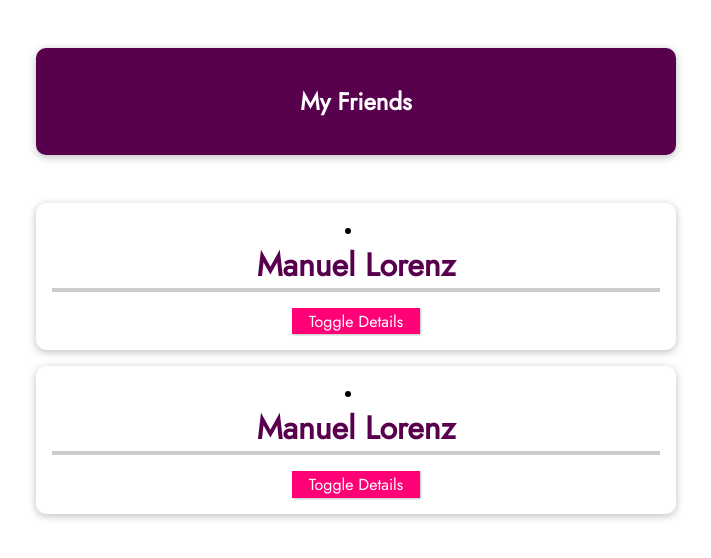
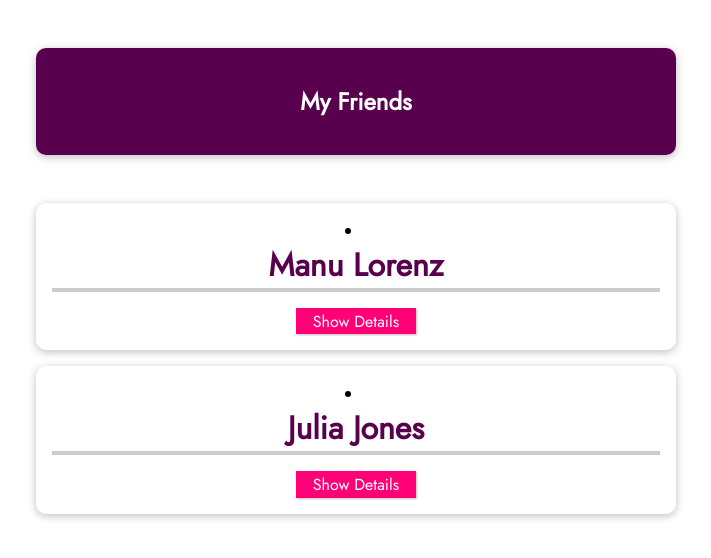
Before and after one commit to motifaithed/basic-vue-app, a Vue app: page / in a window 1280 px wide. Shown: the top 558 px of the page, without its empty margins (284-995 px from the left). Built offline with nearby package versions, Linux system fonts and the light colour scheme.

Commit message:
002 Introducing Props (Parent = Child Communication)

```diff
--- a/src/App.vue
+++ b/src/App.vue
@@ -3,8 +3,8 @@
         <header>
             <h1>My Friends</h1>
         </header>
-        <friend-contact></friend-contact>
-        <friend-contact></friend-contact>
+        <friend-contact name="Manu Lorenz" phone="09088952681" email="manuellorenz@gmail.com"></friend-contact>
+        <friend-contact name="Julia Jones" phone="09277779277" email="juliajones@gmail.com"></friend-contact>
     </section>
 </template>
 <script>
--- a/src/components/FriendContact.vue
+++ b/src/components/FriendContact.vue
@@ -1,23 +1,20 @@
 <template>
   <li>
-    <h2>{{ friend.name }}</h2>
-    <button @click="toggleDetail">{{isDetailVisible === true ? 'Hide Details' : 'Toggle Details'}}</button>
+    <h2>{{ name }}</h2>
+    <button @click="toggleDetail">{{isDetailVisible === true ? 'Hide' : 'Show'}}  Details</button>
     <ul v-if="isDetailVisible">
-      <li><strong>Phone:</strong>{{ friend.phone }}</li>
-      <li><strong>Email:</strong>{{ friend.email }}</li>
+      <li><strong>Phone:</strong>{{ phone }}</li>
+      <li><strong>Email:</strong>{{ email }}</li>
     </ul>
   </li>
 </template>
 <script>
 export default {
+    props:[
+        'name', 'phone','email'
+    ],
   data() {
     return {
-      friend: {
-        id: "Manu",
-        name: "Manuel Lorenz",
-        phone: "09088952681",
-        email: "manuellorenz@gmail.com",
-      },
       isDetailVisible: false
     };
   },
```
